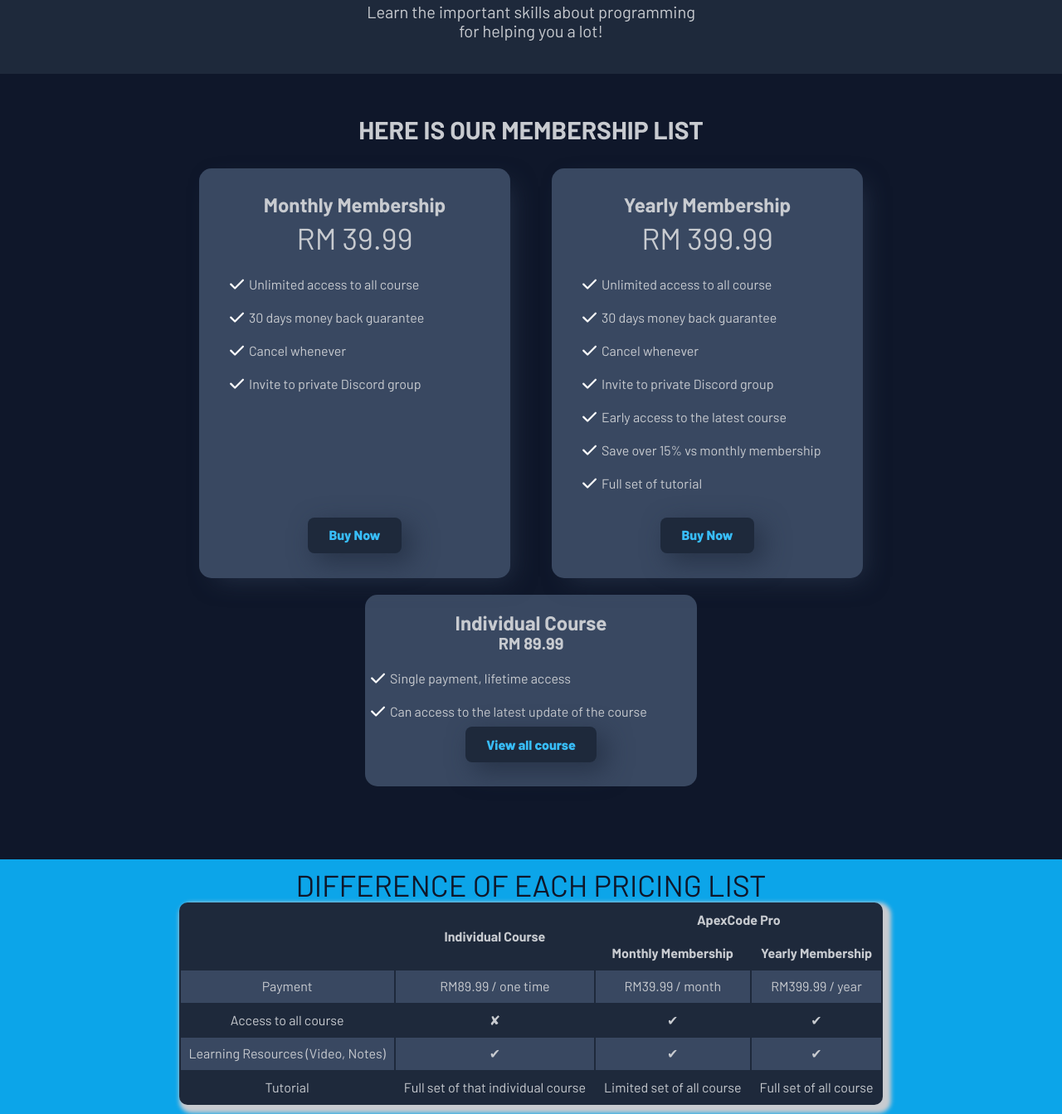
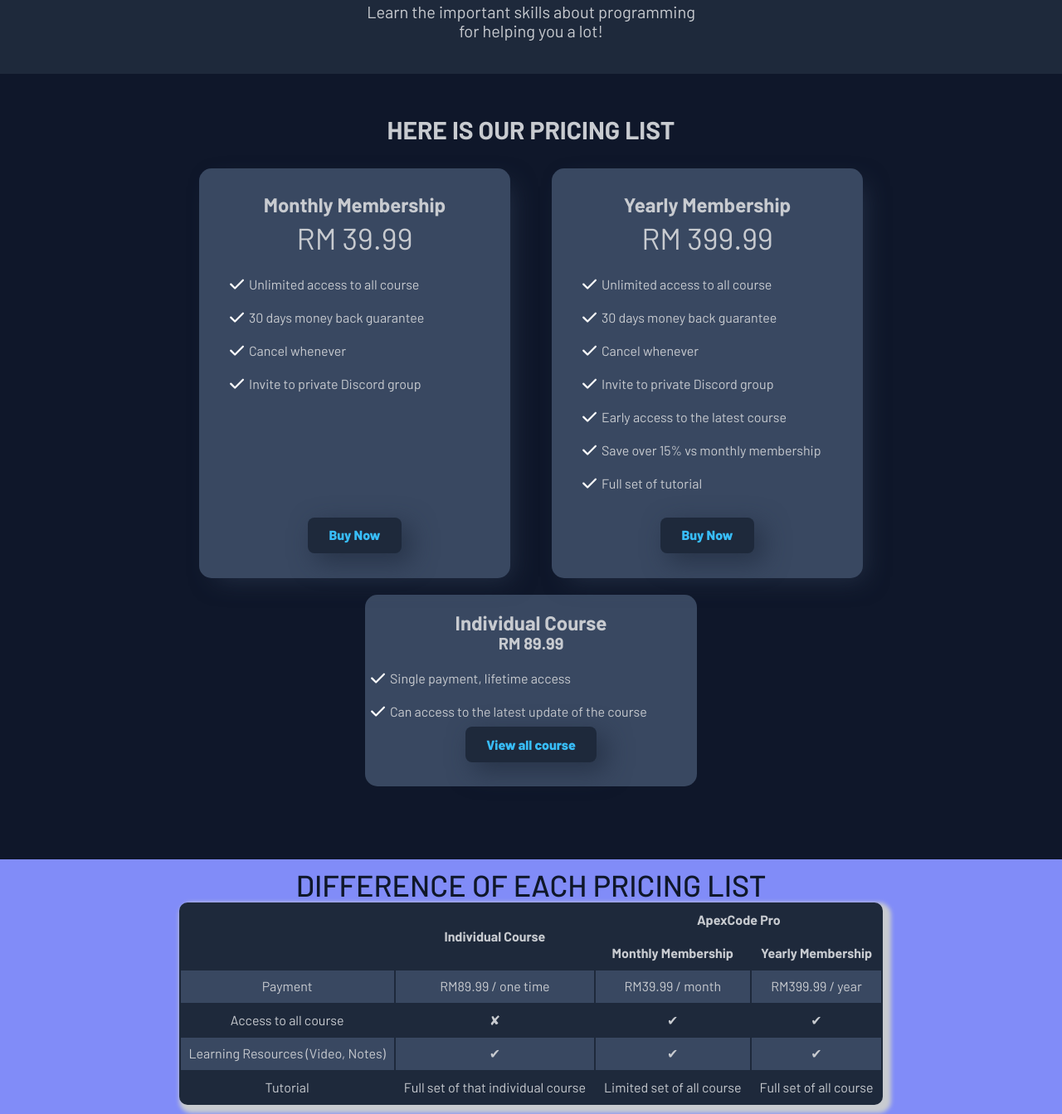
Before and after one commit to AlstonChan/ApexCode, a website with bundled scripts: page pricing.html in a window 1280 px wide. Shown: the part 296-1639 px from the top of the page at 83% size. Built offline with nearby package versions, Linux system fonts and the light colour scheme; no server answers.

Commit message:
update again the pricing page

```diff
--- a/pricing.html
+++ b/pricing.html
@@ -22,7 +22,7 @@
     <p>Learn the important skills about programming for helping you a lot!</p>
   </div>
   <div class="priceList">
-    <h2>HERE IS OUR MEMBERSHIP LIST</h2>
+    <h2>HERE IS OUR PRICING LIST</h2>
     <div class="cardContainer">
       <div class="card">
         <h3>Monthly Membership</h3>
--- a/public/style/pages/pricing.css
+++ b/public/style/pages/pricing.css
@@ -92,13 +92,14 @@
   justify-content: center;
   margin: 50px auto;
   text-align: center;
-  background-color: var(--info);
+  background-color: var(--secondary);
   padding: 10px 0 40px 0;
 }
 
 caption {
   font-size: var(--fs-3xl);
   color: var(--base-100);
+  font-weight: 500;
 }
 
 tr,
```
